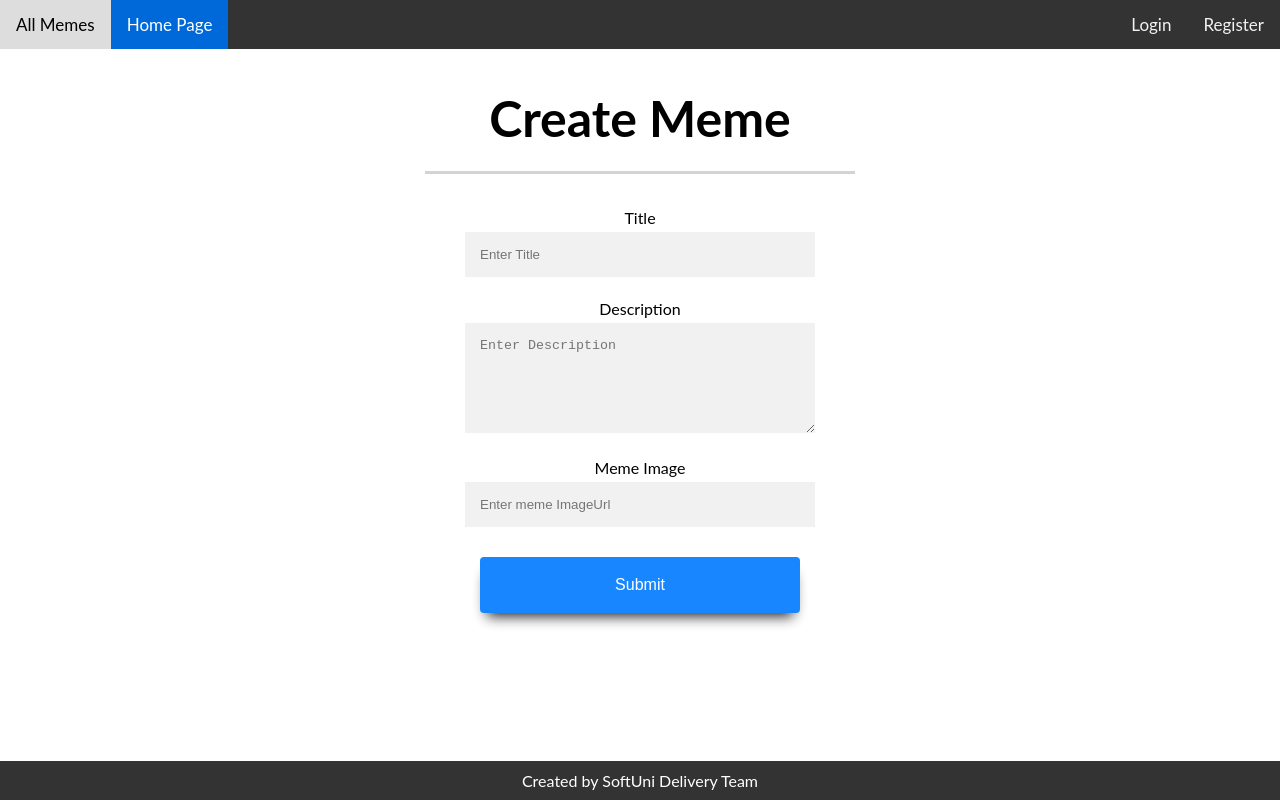
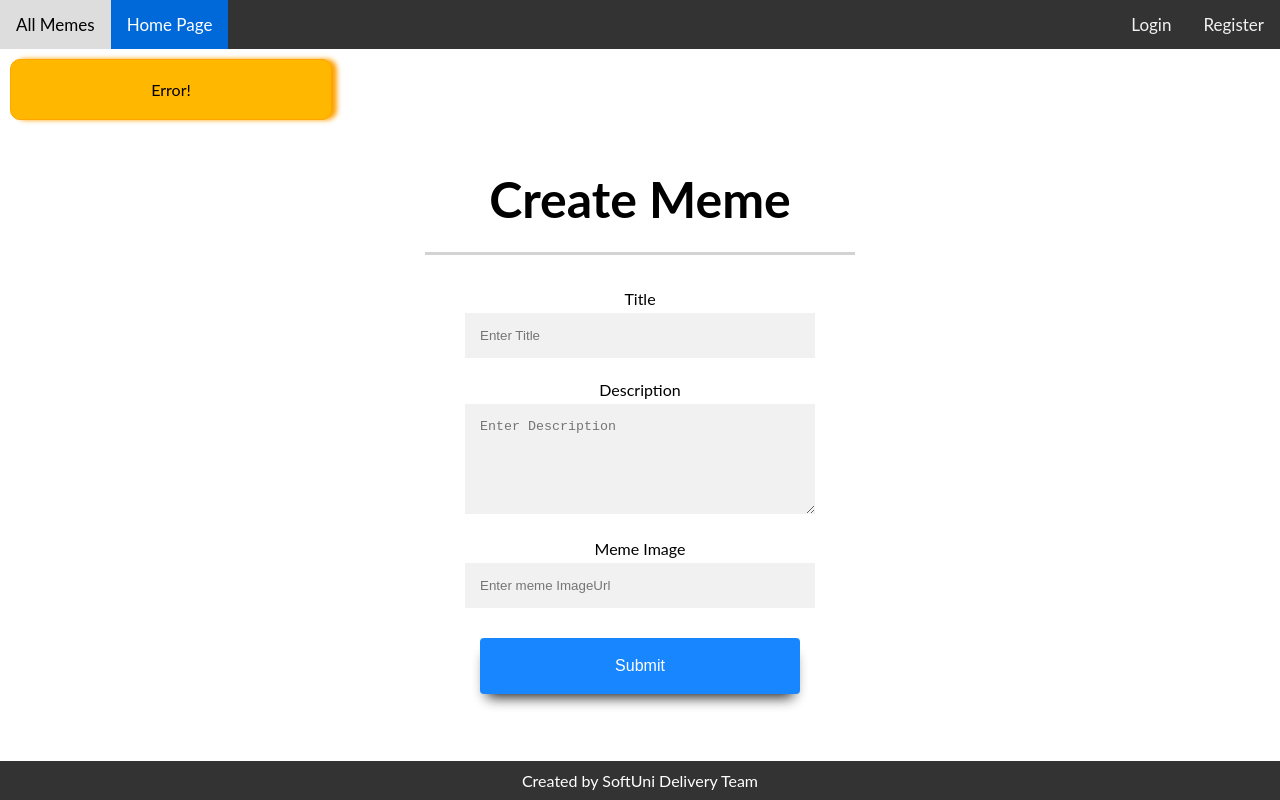
Before and after one commit to Martin322s/meme-lounge, a React (Create React App) app: page /create-meme in a window 1280 px wide. Built offline with nearby package versions, Linux system fonts and the light colour scheme.

Commit message:
error component styles

```diff
--- a/src/components/Create.js
+++ b/src/components/Create.js
@@ -2,6 +2,7 @@ import { useContext, useState } from "react";
 import * as memeService from '../services/memeService';
 import { AuthContext } from "../contexts/AuthContext";
 import { useNavigate } from "react-router-dom";
+import { Error } from "./Error/Error";
 
 export const Create = () => {
     const { user } = useContext(AuthContext);
@@ -33,6 +34,7 @@ export const Create = () => {
 
     return (
         <section id="create-meme">
+            <Error />
             <form id="create-form" onSubmit={(e) => submitHandler(e, data)}>
                 <div className="container">
                     <h1>Create Meme</h1>
--- a/src/components/Error/Error.js
+++ b/src/components/Error/Error.js
@@ -1,3 +1,5 @@
+import styles from './styles/Error.module.css';
+
 export const Error = (props) => {
-    return <p>Error!</p>;
+    return <p className={styles["error"]}>Error!</p>;
 };
--- /dev/null
+++ b/src/components/Error/styles/Error.module.css
@@ -0,0 +1,10 @@
+.error {
+    border: 1px solid orange;
+    margin: 10px;
+    width: 300px;
+    padding: 20px 10px;
+    text-align: center;
+    border-radius: 10px;
+    box-shadow: 5px 0px 5px rgb(255, 162, 0);
+    background-color: rgb(255, 183, 0);
+}
```
